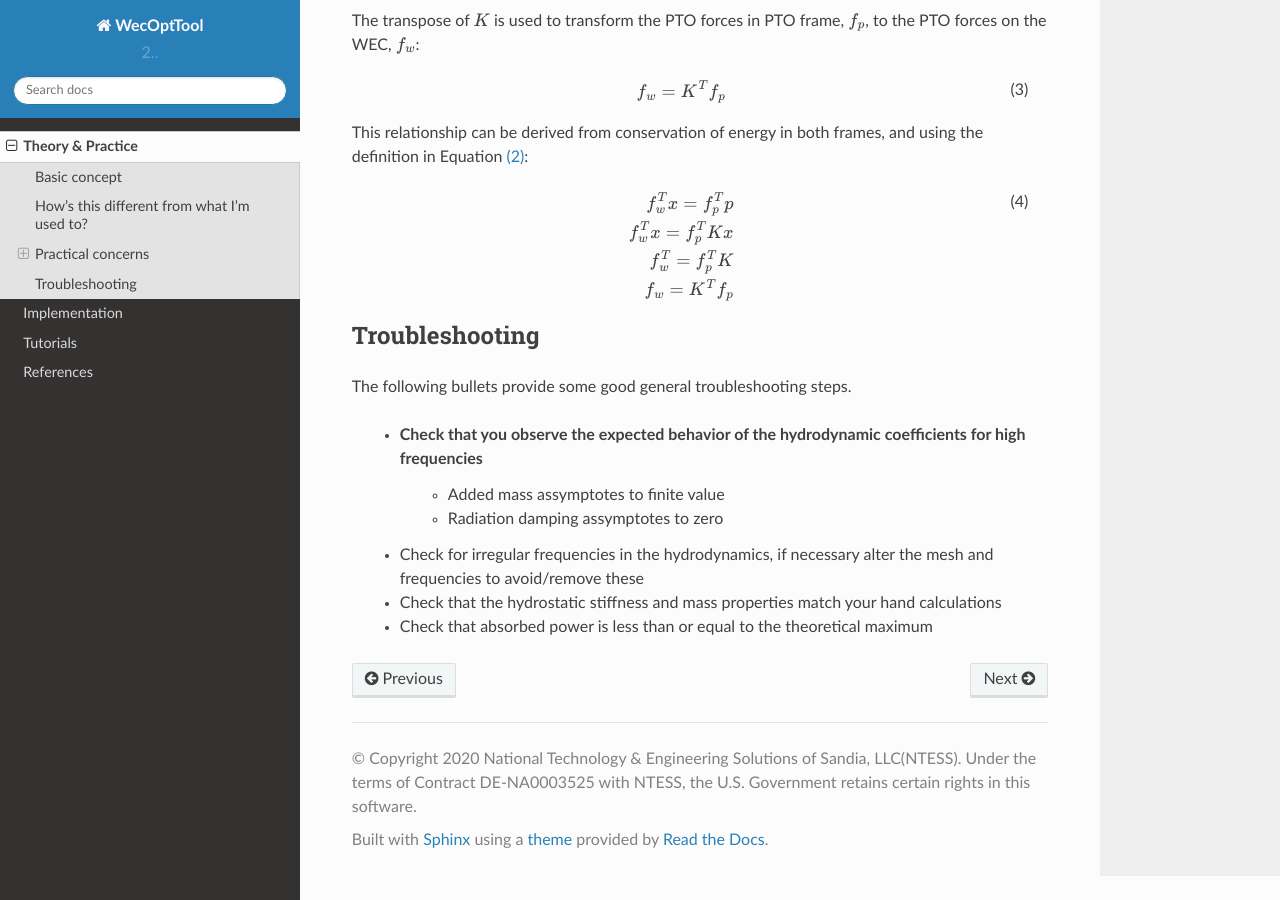
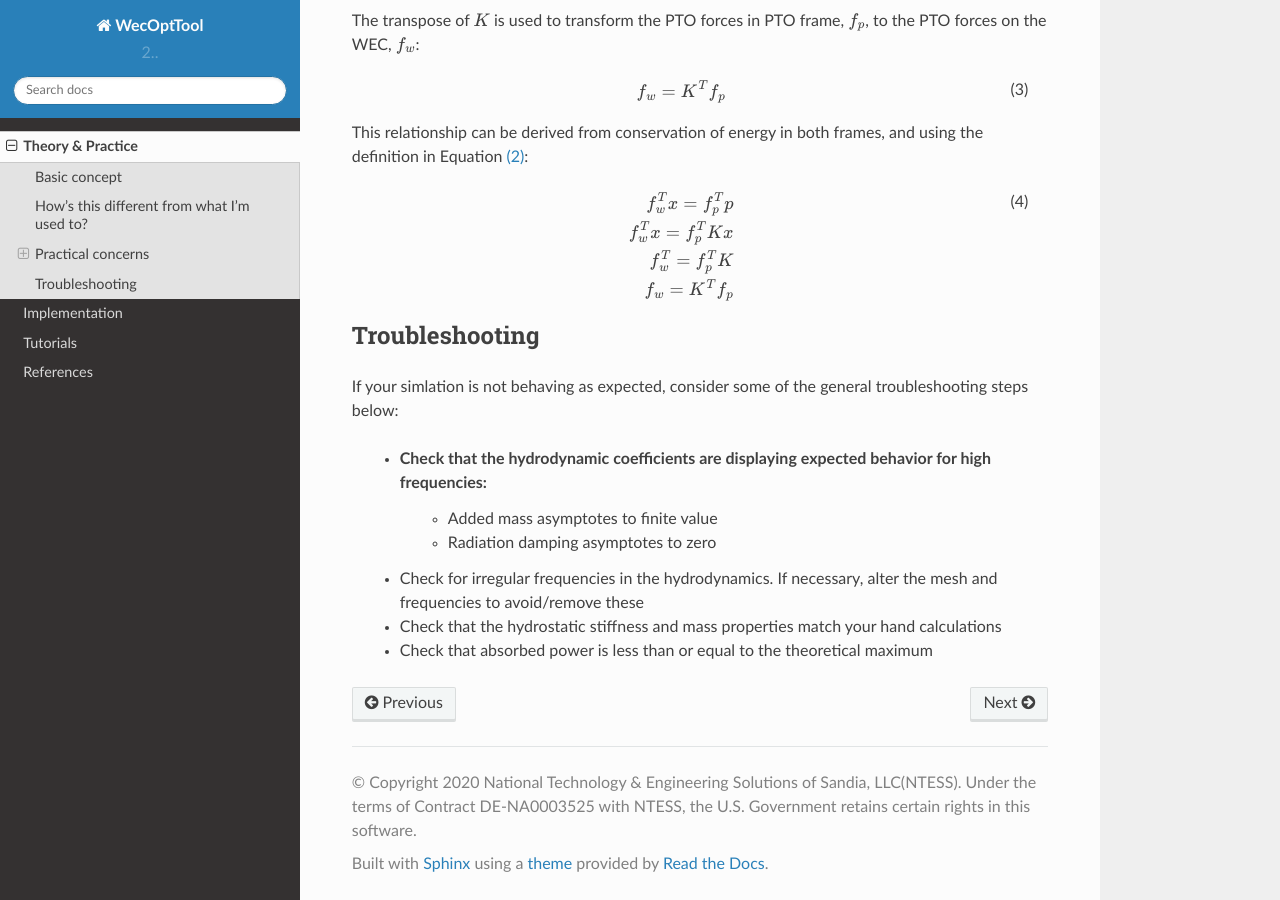
Before and after one commit to sandialabs/WecOptTool, a Sphinx documentation site: the page built from docs/source/theory.rst, in a window 1280 px wide and 900 px high, scrolled down 4617 px. Built offline with Sphinx 7.4.7 and the Read the Docs theme 2.0.0, drawn with Linux system fonts in a browser that asks for light colours; pages that are not in the unit, such as notebooks, are missing from menus; cross-references to code outside the pages are shown as plain code; some of the changed text lies outside the part shown.

Commit message:
minor formatting + typo fixes

```diff
--- a/docs/source/theory.rst
+++ b/docs/source/theory.rst
@@ -79,7 +79,7 @@ Frequencies
 ^^^^^^^^^^^
 The solution to :eq:`optim_prob` will be found by projecting the time-domain trajectories into the frequency domain (see further discussion in :doc:`implementation`).
 To control this process, the user must specify an equally spaced frequency array (see :py:func:`wecopttool.frequency`).
-When creating this frequency array, consider
+When creating this frequency array, consider:
 
     * Exciting frequencies of the wave and, if you expect a nonlinear response, superharmonics of the exciting frequencies
     * Power absorption occurs at two times the exciting frequencies (only important for visualization)
@@ -90,8 +90,8 @@ Automatic differentiation
 In practice, the size of the decision vector :math:`x` from :eq:`optim_prob` will often be quite large.
 For a single degree of freedom device, :math:`x` can easily be :math:`\mathcal{O}(1e2)`.
 To obtain high accuracy solutions to optimization problems with large numbers of decision variables, without requiring users to provide analytic gradients (i.e., the Jacobian and Hessian matrices), WecOptTool employs the `automatic differentiation`_ package `Autograd`_.
-In practice, most WecOptTool users should only need to know that when writing custom functions to define their device, they should simply use the `Autograd`_ replacement for `NumPy`_ by calling :code:`import autograd.numpy as np`.
-Note that `Autograd`_ does not support all of `NumPy`_ (see the `Autograd documentation`_) and using unsupported parts can result in silent failure of the automatic differentiation.
+In practice, most WecOptTool users should only need to know that when writing custom functions to define their device, they should simply use the Autograd replacement for `NumPy`_ by calling :code:`import autograd.numpy as np`.
+Note that Autograd does not support all of NumPy (see the `Autograd documentation`_) and using unsupported parts can result in silent failure of the automatic differentiation.
 
 Scaling
 ^^^^^^^
@@ -149,12 +149,12 @@ This relationship can be derived from conservation of energy in both frames, and
 
 Troubleshooting
 ---------------
-The following bullets provide some good general troubleshooting steps.
+If your simlation is not behaving as expected, consider some of the general troubleshooting steps below:
 
-    * Check that you observe the expected behavior of the hydrodynamic coefficients for high frequencies
-        * Added mass assymptotes to finite value
-        * Radiation damping assymptotes to zero
-    * Check for irregular frequencies in the hydrodynamics, if necessary alter the mesh and frequencies to avoid/remove these
+    * Check that the hydrodynamic coefficients are displaying expected behavior for high frequencies:
+        * Added mass asymptotes to finite value
+        * Radiation damping asymptotes to zero
+    * Check for irregular frequencies in the hydrodynamics. If necessary, alter the mesh and frequencies to avoid/remove these
     * Check that the hydrostatic stiffness and mass properties match your hand calculations
     * Check that absorbed power is less than or equal to the theoretical maximum
 
```
